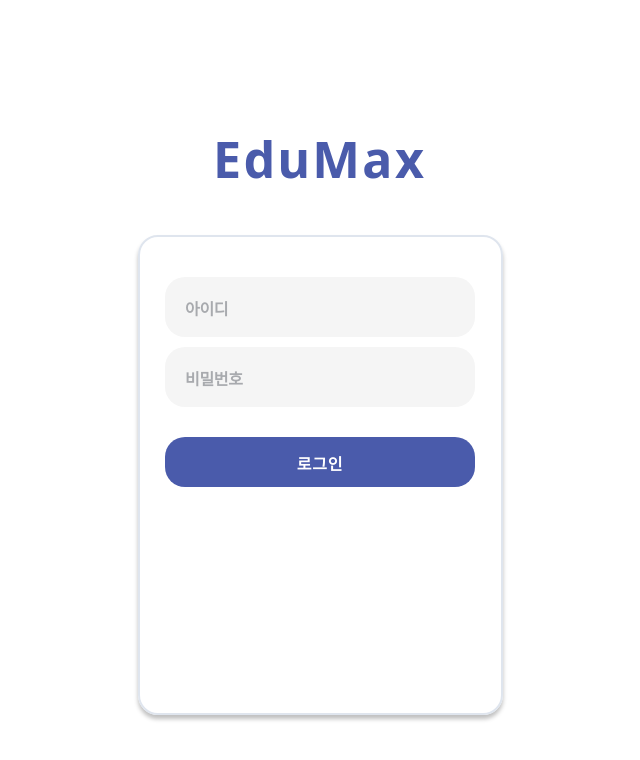
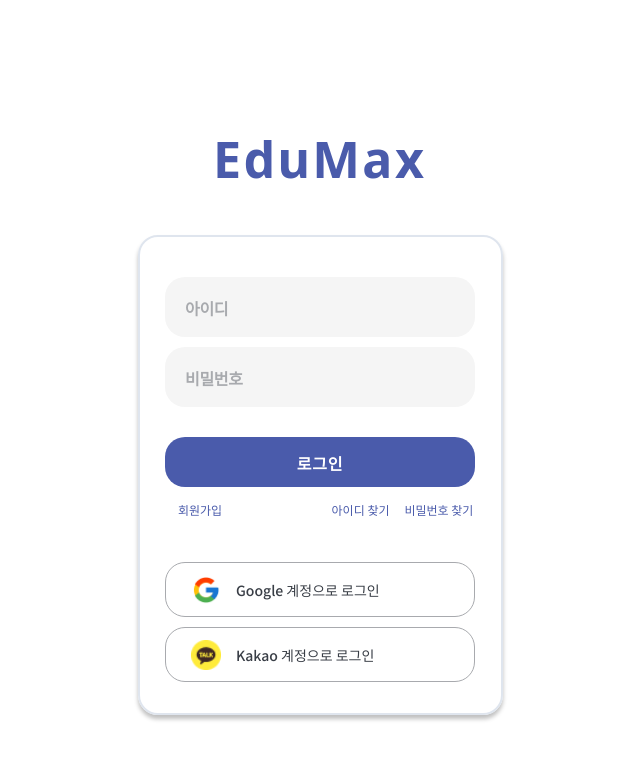
Before and after one commit to kbs1115/EduMax-front, a React (Create React App) app: page /login in a window 1280 px wide. Shown: the top 760 px of the page, without its empty margins (320-960 px from the left). Built offline with nearby package versions, Linux system fonts and the light colour scheme.

Commit message:
[feat] complete login page

```diff
--- a/src/components/Typography.js
+++ b/src/components/Typography.js
@@ -23,7 +23,7 @@ export const colorMapping = {
   gray: "#A8AAAE", // 글쓴이,날짜
   blue_gray: "#F3F4F8", // 사이트배경색
   container: "#DFE5EE", // 컨테이너색
-  sidebar_chceked: "#4A5BAB", //사이드바 과목 선택
+  sidebar_checked: "#4A5BAB", //사이드바 과목 선택
   white: "#FFF"
 };
 
--- a/src/pages/LoginPage.js
+++ b/src/pages/LoginPage.js
@@ -1,8 +1,87 @@
 import React, { useState, useEffect } from "react";
+import { Link } from "react-router-dom";
 import styled from "styled-components";
+
 import LoginInput from "../components/LoginInput";
 import Typography from "../components/Typography";
-import PostListButton from "../components/buttons/PostListButton";
+import GoogleIcon from "../assets/googleicon.png"
+import Kakaoicon from "../assets/kakaoicon.png"
+
+
+const SocialLoginButton = ({ onClick, imagePath, margin, children }) => (
+  <SocialLoginStyledButton onClick={onClick} margin={margin}>
+    <SocialImage src={imagePath} alt="" />
+    {children}
+  </SocialLoginStyledButton>
+);
+
+
+const LoginPage = () => {
+  const [id, setId] = useState('');
+  const [password, setPassword] = useState('');
+
+  return (
+    <Wrapper>
+      <LogoWrapper>
+        EduMax
+      </LogoWrapper>
+      <BodyWrapper>
+        <IdInput placeholder="아이디" input={id} setInput={setId}/>
+        <PwInput
+          placeholder="비밀번호"
+          isPassword={true}
+          input={password}
+          setInput={setPassword}
+        />
+        <LoginButton>로그인</LoginButton>
+        <LoginTextWrapper>
+          <SignupTextWrapper>
+            <Link style={{ textDecoration: 'none' }}>
+              <Typography
+                color="sidebar_checked"
+                size="body_content_small">
+                  회원가입
+              </Typography>
+            </Link>
+          </SignupTextWrapper>
+          <InnerTextWrapper>
+            <Link style={{ textDecoration: 'none' }}>
+              <Typography
+                color="sidebar_checked"
+                size="body_content_small">
+                  아이디 찾기
+              </Typography>
+            </Link>
+            <Link style={{ textDecoration: 'none' }}>
+              <Typography
+                color="sidebar_checked"
+                size="body_content_small">
+                  비밀번호 찾기
+              </Typography>
+            </Link>
+          </InnerTextWrapper>
+        </LoginTextWrapper>
+        <SocialLoginButton
+          margin="0 0 10px 0"
+          imagePath={GoogleIcon}>
+          <Typography
+            size="body_content_medium">
+              Google 계정으로 로그인
+          </Typography>
+        </SocialLoginButton>
+        <SocialLoginButton
+          imagePath={Kakaoicon}>
+          <Typography
+            size="body_content_medium">
+              Kakao 계정으로 로그인
+          </Typography>
+        </SocialLoginButton>
+      </BodyWrapper>
+    </Wrapper>
+  )
+}
+
+export default LoginPage;
 
 const Wrapper = styled.div`
   display: flex; // 추가
@@ -72,27 +151,52 @@ const LoginButton = styled.button`
   cursor: pointer;
 `;
 
-const LoginPage = () => {
-  const [id, setId] = useState('');
-  const [password, setPassword] = useState('');
+const LoginTextWrapper = styled.div`
+  display: flex;
+  width: 310px;
+  height: 25px;
+  justify-content: space-between;
+  padding-top: 10px;
+  padding-bottom: 40px;
+`;
 
-  return (
-    <Wrapper>
-      <LogoWrapper>
-        EduMax
-      </LogoWrapper>
-      <BodyWrapper>
-        <IdInput placeholder="아이디" input={id} setInput={setId}/>
-        <PwInput
-          placeholder="비밀번호"
-          isPassword={true}
-          input={password}
-          setInput={setPassword}
-        />
-        <LoginButton>로그인</LoginButton>
-      </BodyWrapper>
-    </Wrapper>
-  )
-}
+const SignupTextWrapper = styled.div`
+  display: flex;
+  width: 70px;
+  height: 100%;
+  justify-content: center;
+  align-items: center;
+`;
 
-export default LoginPage;
+const InnerTextWrapper = styled.div`
+  display: flex;
+  width: 145px;
+  justify-content: center;
+  align-items: center;
+  padding-left: 10px;
+  gap: 15px;
+`;
+
+const SocialImage = styled.img`
+  width: 30px; // 너비 30px의 정사각형 이미지
+  height: 30px; // 높이 30px
+`;
+
+// 버튼 스타일을 위한 styled-component 정의
+const SocialLoginStyledButton = styled.button`
+  width: 310px; // 가로 310px
+  height: 55px; // 세로 55px
+  border-radius: 20px; // 모서리 둥글기 20px
+  border: 1px solid #A8AAAE; // 기본 테두리 스타일
+  padding: 12px 10px 12px 25px; // padding 설정
+  display: flex; // flexbox 레이아웃 사용
+  align-items: center; // 가로축(center)을 기준으로 아이템 정렬
+  gap: 15px; // 이미지와 텍스트 사이 간격 15px
+  background-color: white; // 배경색
+  margin: ${({ margin }) => margin || '0'}; // margin prop을 적용
+
+  // 클릭(active) 상태에서의 스타일
+  &:active {
+    border: 2px solid #4A5BAB; // 클릭 시 테두리 스타일
+  }
+`;
```
Also changed, not shown: src/assets/googleicon.png (added), src/assets/kakaoicon.png (added).
